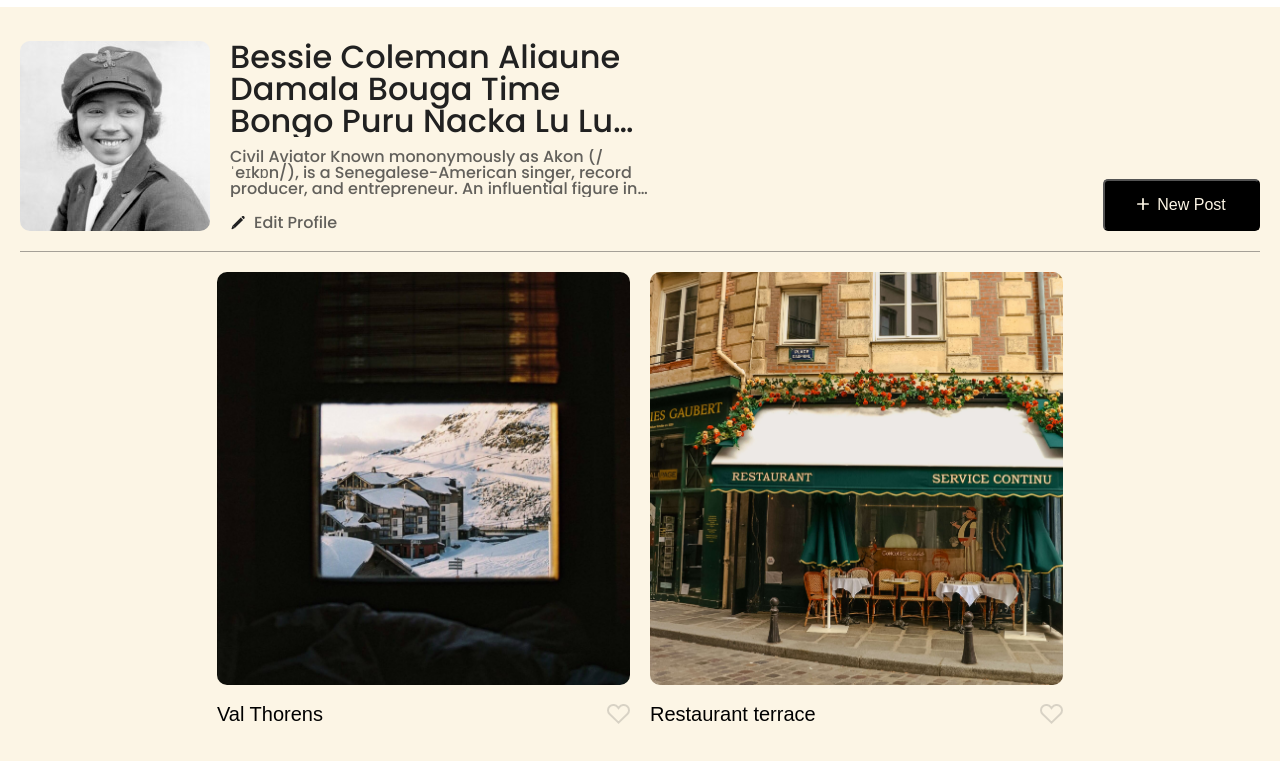
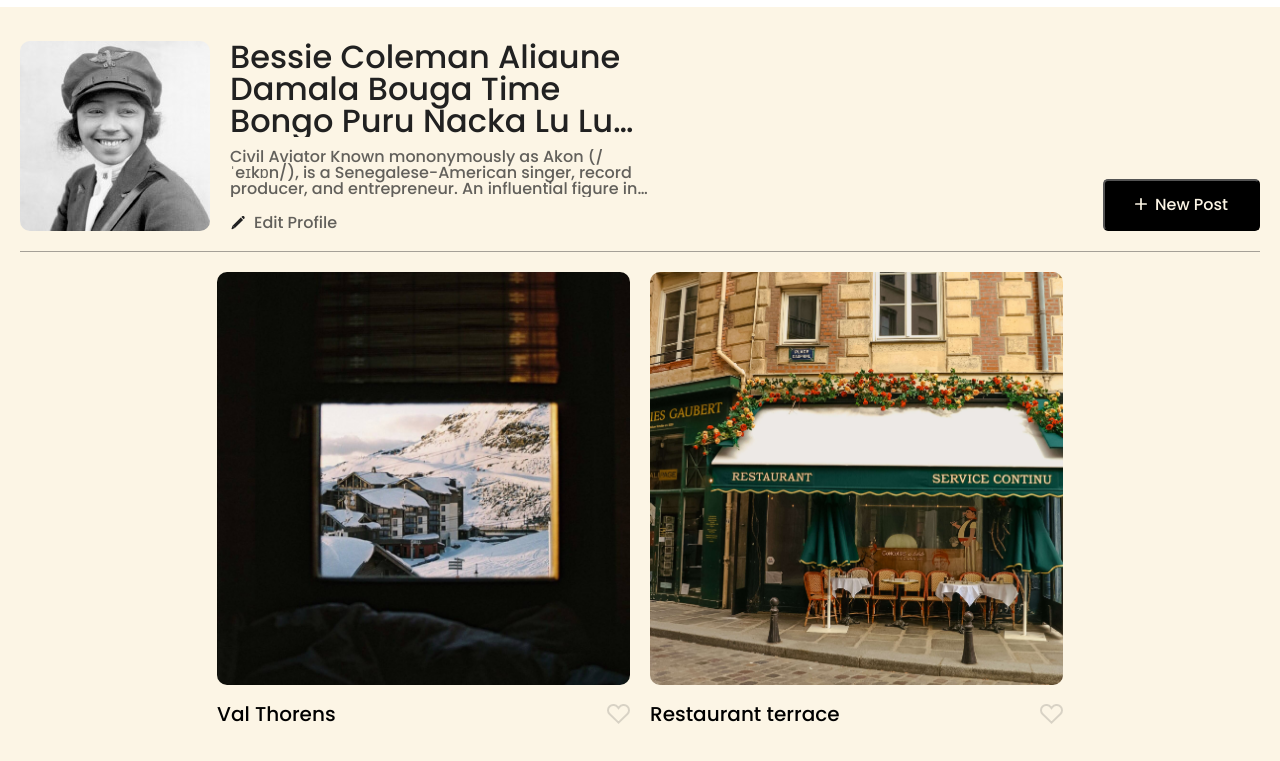
Before and after one commit to Caveman305/se_project_spots, a plain HTML site: page index.html in a window 1280 px wide. Shown: the part 39-800 px from the top of the page. Drawn offline with Linux system fonts and the light colour scheme.

Commit message:
lstcommit

```diff
--- a/blocks/page.css
+++ b/blocks/page.css
@@ -1,7 +1,7 @@
 .page {
   background-color: #fcf5e5;
   min-height: 100vh;
-  font-family: Poppinds, Arial, Helvetica, sans-serif;
+  font-family: Poppins, Arial, Helvetica, sans-serif;
 }
 .page__section {
   max-width: 1280px;
```
Also changed, not shown: 1 other file.
